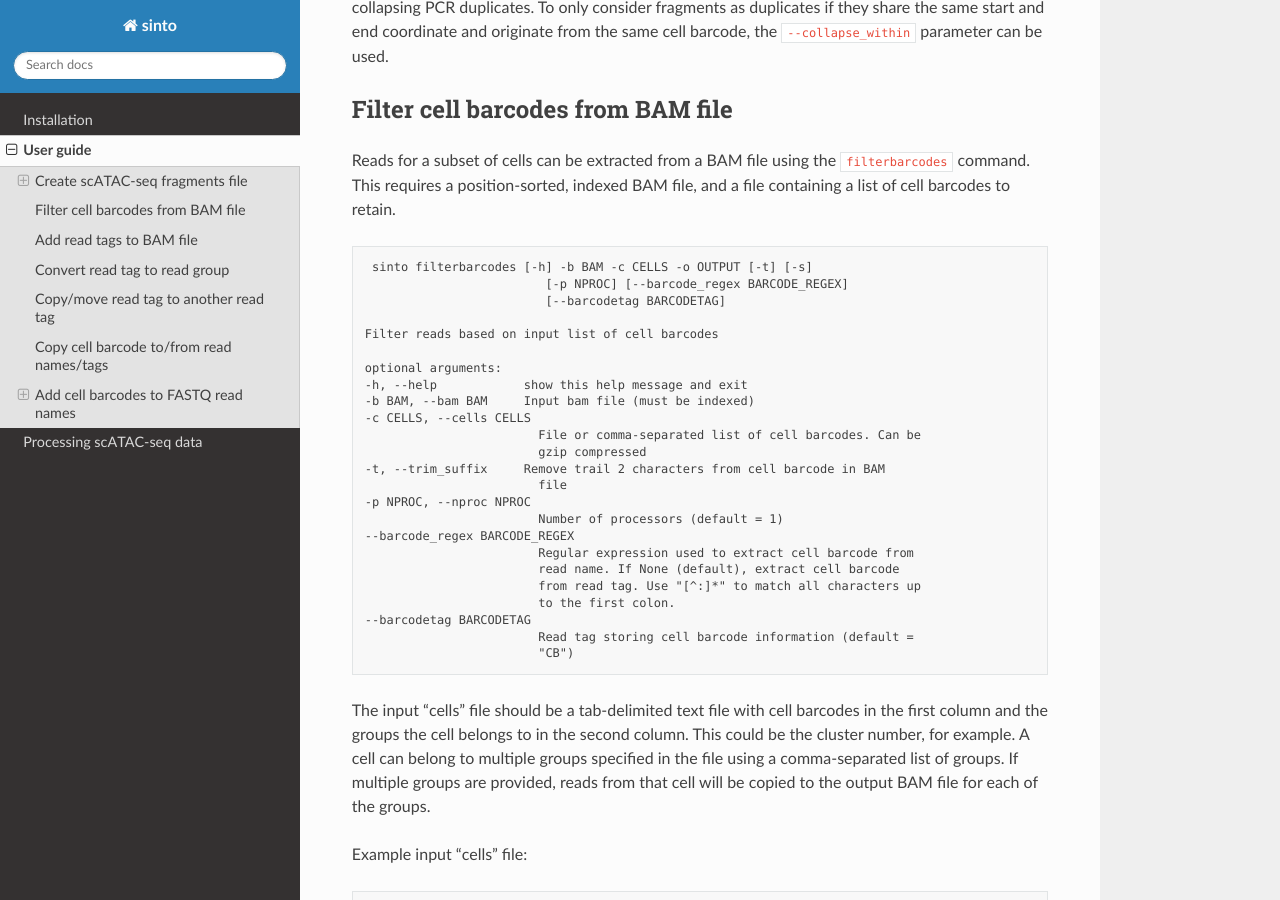
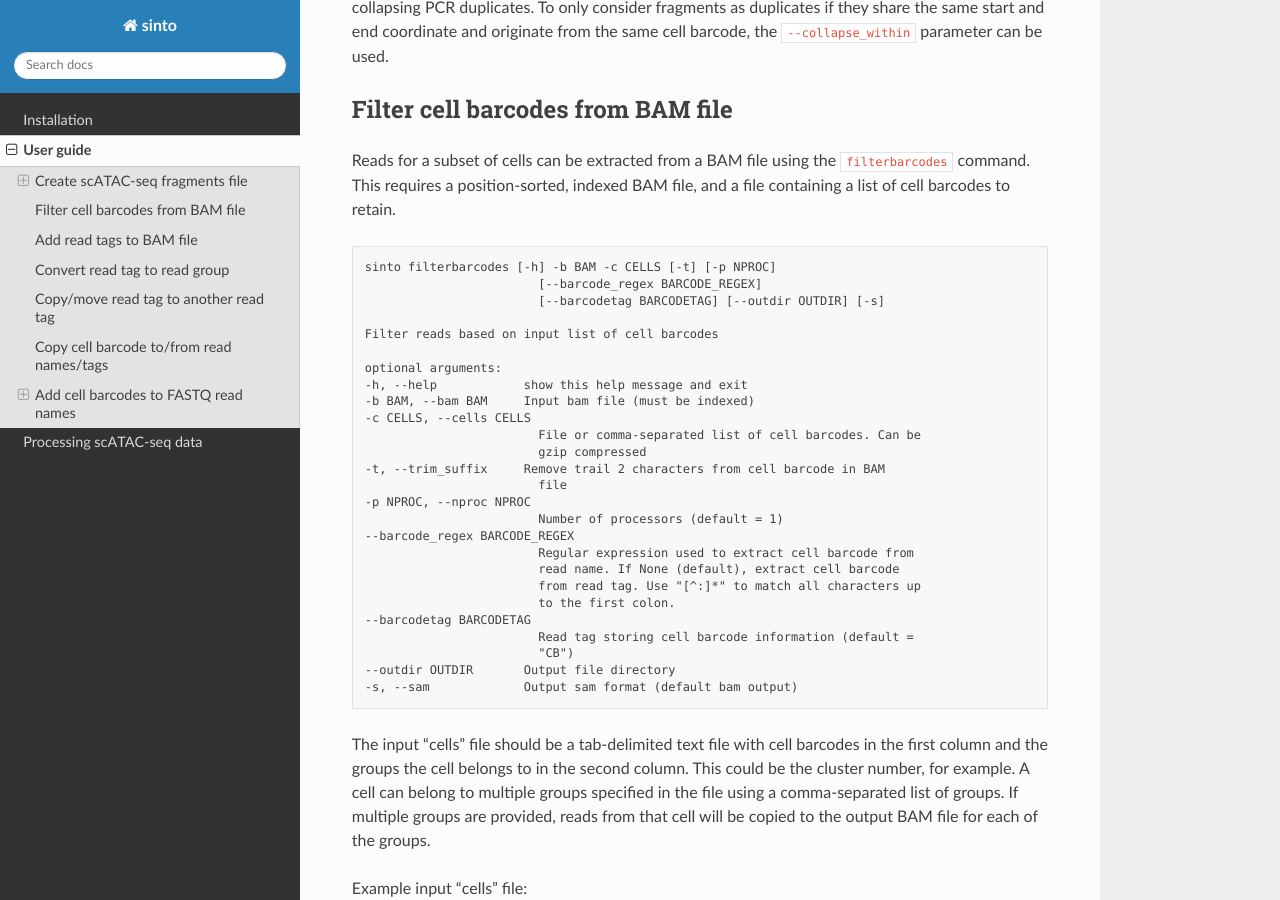
Before and after one commit to timoast/sinto, a Sphinx documentation site: the page built from docs/basic_usage.rst, in a window 1280 px wide and 900 px high, scrolled down 3820 px. Built offline with Sphinx 7.4.7 and the Read the Docs theme 2.0.0, drawn with Linux system fonts in a browser that asks for light colours.

Commit message:
Update filterbarcodes docs

```diff
--- a/docs/basic_usage.rst
+++ b/docs/basic_usage.rst
@@ -216,30 +216,32 @@ This requires a position-sorted, indexed BAM file, and a file containing a list
 
 .. code-block:: none
 
-    sinto filterbarcodes [-h] -b BAM -c CELLS -o OUTPUT [-t] [-s]
-                            [-p NPROC] [--barcode_regex BARCODE_REGEX]
-                            [--barcodetag BARCODETAG]
+    sinto filterbarcodes [-h] -b BAM -c CELLS [-t] [-p NPROC]
+                            [--barcode_regex BARCODE_REGEX]
+                            [--barcodetag BARCODETAG] [--outdir OUTDIR] [-s]
 
-   Filter reads based on input list of cell barcodes
+    Filter reads based on input list of cell barcodes
 
-   optional arguments:
-   -h, --help            show this help message and exit
-   -b BAM, --bam BAM     Input bam file (must be indexed)
-   -c CELLS, --cells CELLS
-                           File or comma-separated list of cell barcodes. Can be
-                           gzip compressed
-   -t, --trim_suffix     Remove trail 2 characters from cell barcode in BAM
-                           file
-   -p NPROC, --nproc NPROC
-                           Number of processors (default = 1)
-   --barcode_regex BARCODE_REGEX
-                           Regular expression used to extract cell barcode from
-                           read name. If None (default), extract cell barcode
-                           from read tag. Use "[^:]*" to match all characters up
-                           to the first colon.
-   --barcodetag BARCODETAG
-                           Read tag storing cell barcode information (default =
-                           "CB")
+    optional arguments:
+    -h, --help            show this help message and exit
+    -b BAM, --bam BAM     Input bam file (must be indexed)
+    -c CELLS, --cells CELLS
+                            File or comma-separated list of cell barcodes. Can be
+                            gzip compressed
+    -t, --trim_suffix     Remove trail 2 characters from cell barcode in BAM
+                            file
+    -p NPROC, --nproc NPROC
+                            Number of processors (default = 1)
+    --barcode_regex BARCODE_REGEX
+                            Regular expression used to extract cell barcode from
+                            read name. If None (default), extract cell barcode
+                            from read tag. Use "[^:]*" to match all characters up
+                            to the first colon.
+    --barcodetag BARCODETAG
+                            Read tag storing cell barcode information (default =
+                            "CB")
+    --outdir OUTDIR       Output file directory
+    -s, --sam             Output sam format (default bam output)
 
 The input "cells" file should be a tab-delimited text file with cell barcodes in
 the first column and the groups the cell belongs to in the second column. This
```
